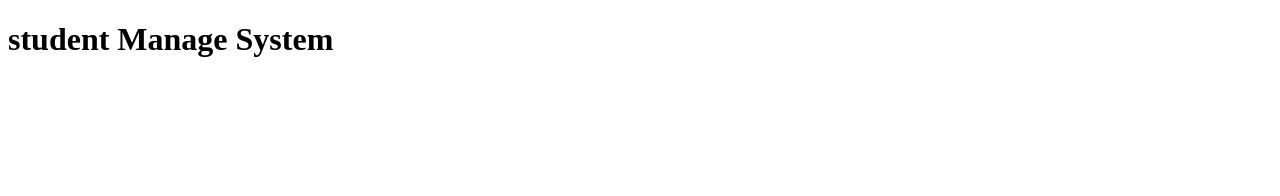
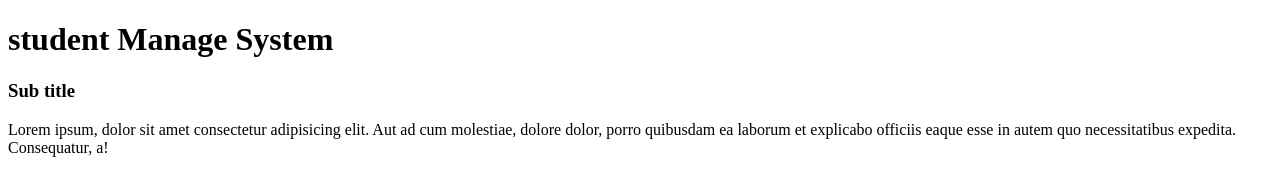
Before and after one commit to sothat533/Student-System, a plain HTML site: page index.html in a window 1280 px wide. Drawn offline with Linux system fonts and the light colour scheme.

Commit message:
Add subtitle and a paragraph

```diff
--- a/index.html
+++ b/index.html
@@ -8,6 +8,8 @@
 <body>
     <h1>student Manage System<h1>
     <h1>
+    <h3> Sub title</h3>
+    <p>Lorem ipsum, dolor sit amet consectetur adipisicing elit. Aut ad cum molestiae, dolore dolor, porro quibusdam ea laborum et explicabo officiis eaque esse in autem quo necessitatibus expedita. Consequatur, a!</p>
 
 </body>
 </html>
```
